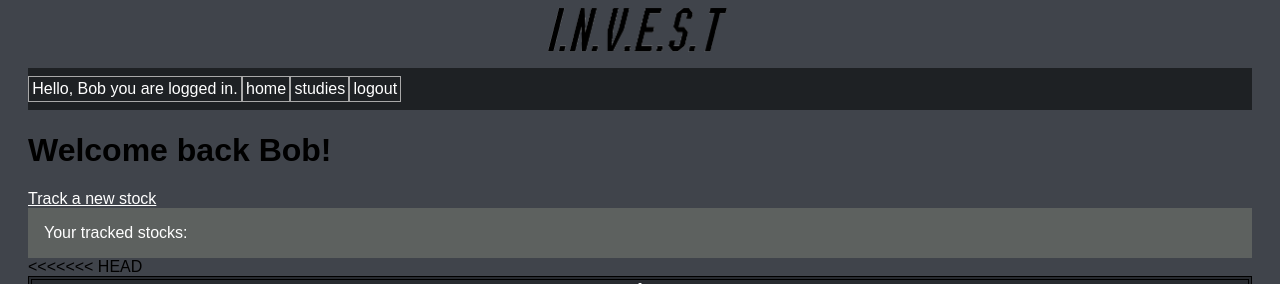
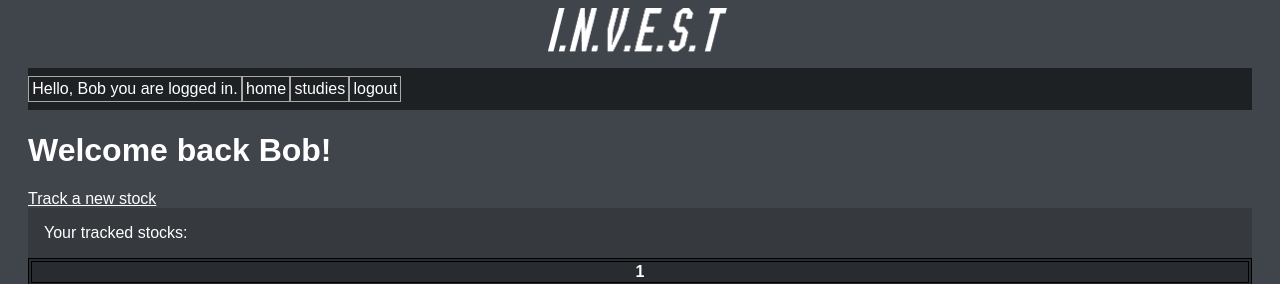
Before and after one commit to SJK146/447SoftEngi, a Flask app: page /studies in a window 1280 px wide. Shown: the top 284 px of the page. Run offline with Flask 3, Linux system fonts and the light colour scheme; a user stored in the database is signed in; data comes from the database, SQL or seed files in the repository; tables that the repository leaves empty hold one stand-in row (values such as "Sample post"); some libraries are stand-ins or nearby versions.

Commit message:
Darkmode enabled for the website (some errors here and there)

```diff
--- a/project/static/styles.css
+++ b/project/static/styles.css
@@ -8,6 +8,11 @@
 /*entire site*/
 *{
   font-family: sans-serif;
+  color: #FFFF;
+}
+
+h1{
+  color: white;
 }
 
 a:active {
@@ -84,8 +89,8 @@ background-color: #ddd;
 
 /*styling for the studies page*/
 .table-header{
-  background-color: #D3D3D3; /*color light grey*/
-  color: white;
+  background-color: #36393e;
+  color: #36393e;
   padding: 16px;
   font-size: 16px;
   border: none;
@@ -268,7 +273,7 @@ background-color: #ddd;
 
 /*styling for the studies page*/
 .table-header{
-  background-color: #5d615f; /*color light grey*/
+  background-color: #36393e;
   color: white;
   padding: 16px;
   font-size: 16px;
--- a/project/templates/studies.html
+++ b/project/templates/studies.html
@@ -21,6 +21,12 @@
   	  fallingColor: { strokeWidth: 1, stroke:'#505050',fill: '#a52714' }, // red
   	  risingColor: { strokeWidth: 1, stroke:'#505050', fill: '#0f9d58' }   // green
     },
+
+	hAxis: {
+    textStyle:{color: '#FFF'}
+	},
+
+	backgroundColor: '#424549', //gray background
 	colors: ['#505050']
 
 
@@ -54,7 +60,6 @@ No Studies
 			<tr>
 				<td><div id="chart{{ loop.index }}" class="chart"></div></td>
 			</tr>
-<<<<<<< HEAD
 				{% set outer_loop = loop %}
 				{% for studytest in studytests %}
 					{% if study.id == studytests[loop.index0].study_test_id %}
@@ -73,11 +78,9 @@ No Studies
 				{% endfor %}
 			</table>
 			<br>
-=======
 			<p class="space"> </p>
 					<td colspan="3"><div id="chart{{ loop.index }}"></div></td>
 				</tr>
->>>>>>> 871e70c (some html styling)
 			{% endfor %}
 
 	</div>
```
Also changed, not shown: project/static/logo.png.
